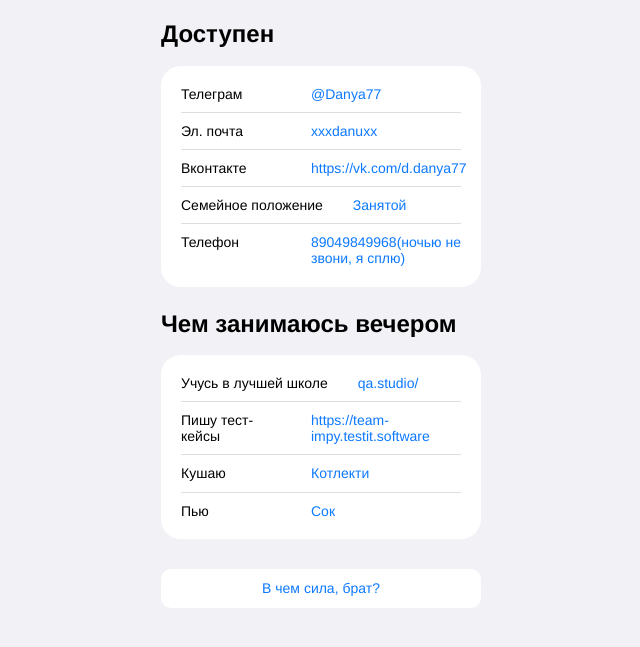
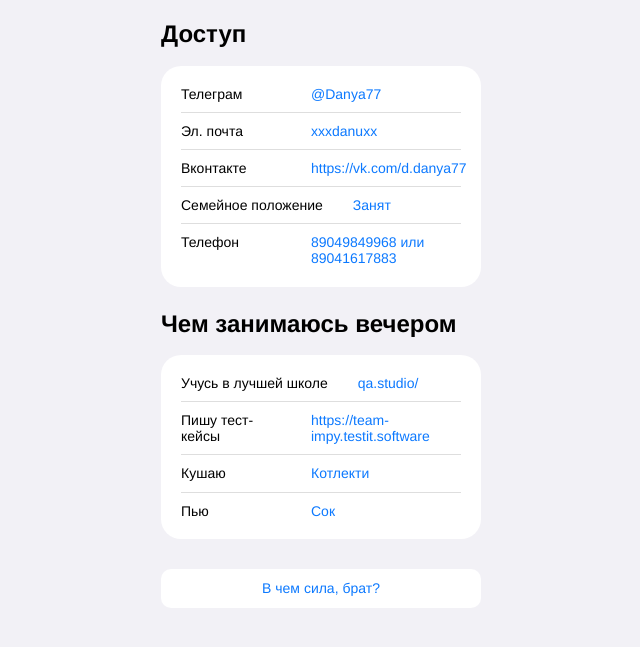
Before and after one commit to d-danya77/d-danya.github.io, a plain HTML site: page index.html in a window 1280 px wide. Shown: the part 165-812 px from the top of the page, without its empty margins (319-959 px from the left). Drawn offline with nearby package versions, Linux system fonts and the light colour scheme.

Commit message:
Paragraf

```diff
--- a/index.html
+++ b/index.html
@@ -18,7 +18,7 @@
     </header>
     <main>
       <section class="links">
-        <h2 class="links__header">Доступен</h2>
+        <h2 class="links__header">Доступ</h2>
         <ul class="links__container">
           <li class="links__link">
             <p class="links__title">Телеграм</p>
@@ -38,12 +38,12 @@
           </li>
           <li class="links__link">
             <p class="links__title">Семейное положение</p>
-            <a class="linsk__link" href="@Danya77">Занятой</a>
+            <a class="linsk__link" href="@Danya77">Занят</a>
           </li>
           <li class="links__link">
             <p class="links__title">Телефон</p>
             <a class="linsk__link" href="@Danya77"
-              >89049849968(ночью не звони, я сплю)</a
+              >89049849968 или 89041617883</a
             >
           </li>
         </ul>
```
